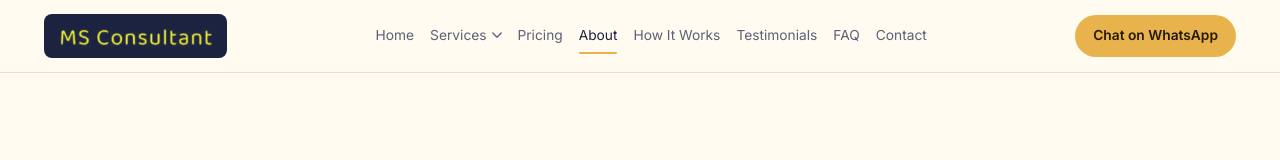
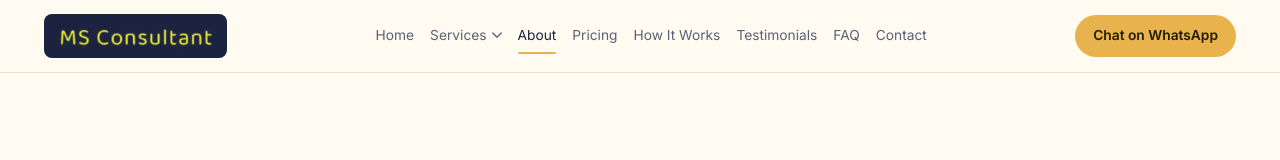
Before and after one commit to Deepak172003/MS_Consultant, a React (Vite) app: page /MS_Consultant/about in a window 1280 px wide. Shown: the top 160 px of the page. Built offline with nearby package versions, Linux system fonts and the light colour scheme.

Commit message:
Update Navbar.jsx

```diff
--- a/src/components/Navbar.jsx
+++ b/src/components/Navbar.jsx
@@ -9,8 +9,8 @@ import { COMPANY_NAME, VERTICALS } from "../data/constants";
 // instead of five separate top-level links.
 const primaryLinks = [
   { to: "/", label: "Home" },
+    { to: "/about", label: "About" },
   { to: "/pricing", label: "Pricing" },
-  { to: "/about", label: "About" },
   {to:"/how-it-works", label: "How It Works" },
   {to:"/testimonials", label: "Testimonials" },
   { to:"/faq", label: "FAQ" },
```
